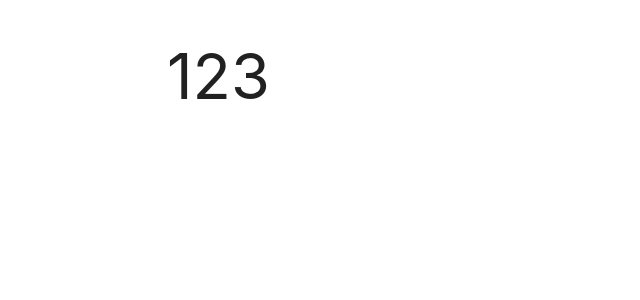
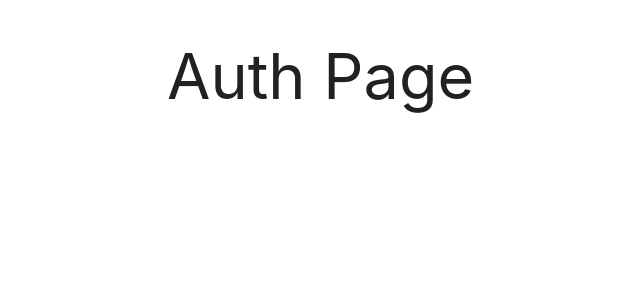
Before and after one commit to Javert5555/link_shortening, a React (Create React App) app in the folder client/: page / in a window 1280 px wide. Shown: the top 300 px of the page, without its empty margins (25-665 px from the left). Built offline with nearby package versions, Linux system fonts and the light colour scheme.

Commit message:
add page routing

```diff
--- a/client/src/App.js
+++ b/client/src/App.js
@@ -1,12 +1,17 @@
-import React from "react";
+import React from "react"
 import 'materialize-css'
+import { BrowserRouter as Router } from "react-router-dom";
+import { useRoutes } from "./routes";
 
 const App = () => {
+  const routes = useRoutes(false)
   return (
-    <div className="container">
-      <h1>123</h1>
-    </div>
+    <Router>
+      <div className="container">
+          {routes}
+      </div>
+    </Router>
   );
 }
 
-export default App;
+export default App
--- /dev/null
+++ b/client/src/pages/AuthPage.js
@@ -0,0 +1,9 @@
+import React from "react"
+
+export const AuthPage = () => {
+    return (
+        <div>
+            <h1>Auth Page</h1>
+        </div>
+    )
+}
--- /dev/null
+++ b/client/src/pages/CreatePage.js
@@ -0,0 +1,9 @@
+import React from "react"
+
+export const CreatePage = () => {
+    return (
+        <div>
+            <h1>Create Page</h1>
+        </div>
+    )
+}
--- /dev/null
+++ b/client/src/pages/DetailPage.js
@@ -0,0 +1,9 @@
+import React from "react"
+
+export const DetailPage = () => {
+    return (
+        <div>
+            <h1>Detail Page</h1>
+        </div>
+    )
+}
--- /dev/null
+++ b/client/src/pages/LinksPage.js
@@ -0,0 +1,9 @@
+import React from "react"
+
+export const LinksPage = () => {
+    return (
+        <div>
+            <h1>Links Page</h1>
+        </div>
+    )
+}
--- /dev/null
+++ b/client/src/routes.js
@@ -0,0 +1,26 @@
+import React from "react"
+import { Routes, Route, Navigate } from "react-router-dom"
+import { AuthPage } from "./pages/AuthPage"
+import { CreatePage } from "./pages/CreatePage"
+import { DetailPage } from "./pages/DetailPage"
+import { LinksPage } from "./pages/LinksPage"
+
+export const useRoutes = isAuthenticated => {
+    if(isAuthenticated) {
+        return (
+            <Routes>
+                <Route path="/links" element={<LinksPage />} />
+                <Route path="/create" element={<CreatePage />} />
+                <Route path="/detail/:id" element={<DetailPage />} />
+                <Route path="/detail/:id" element={<Navigate to="/create" />} />
+            </Routes>
+        )
+    }
+
+    return (
+        <Routes>
+            <Route path="/" element={<AuthPage />} />
+            <Route path="" element={<Navigate to="/" />} />
+        </Routes>
+    )
+}
```
Also changed, not shown: client/src/index.js (+7 -7 lines).
